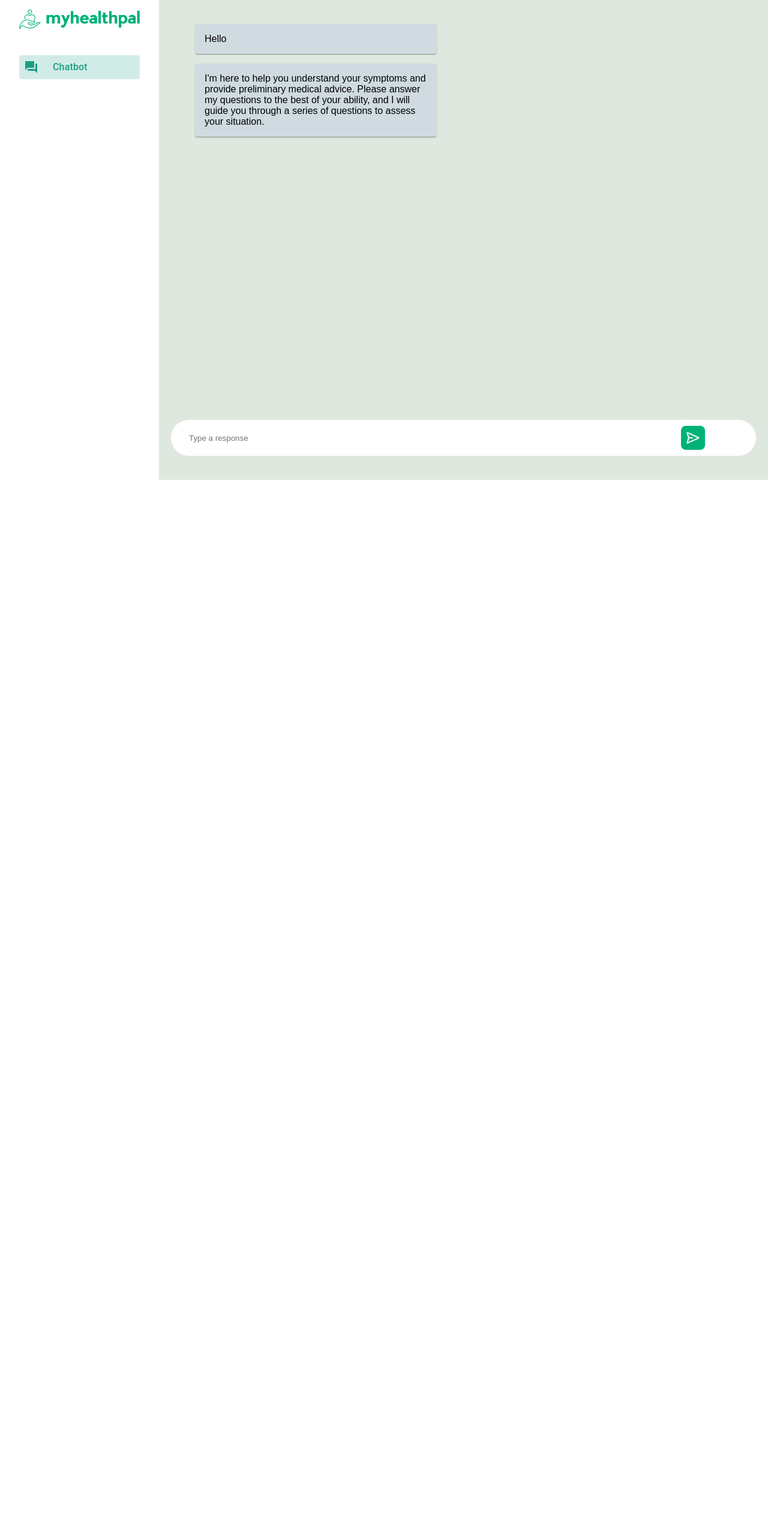
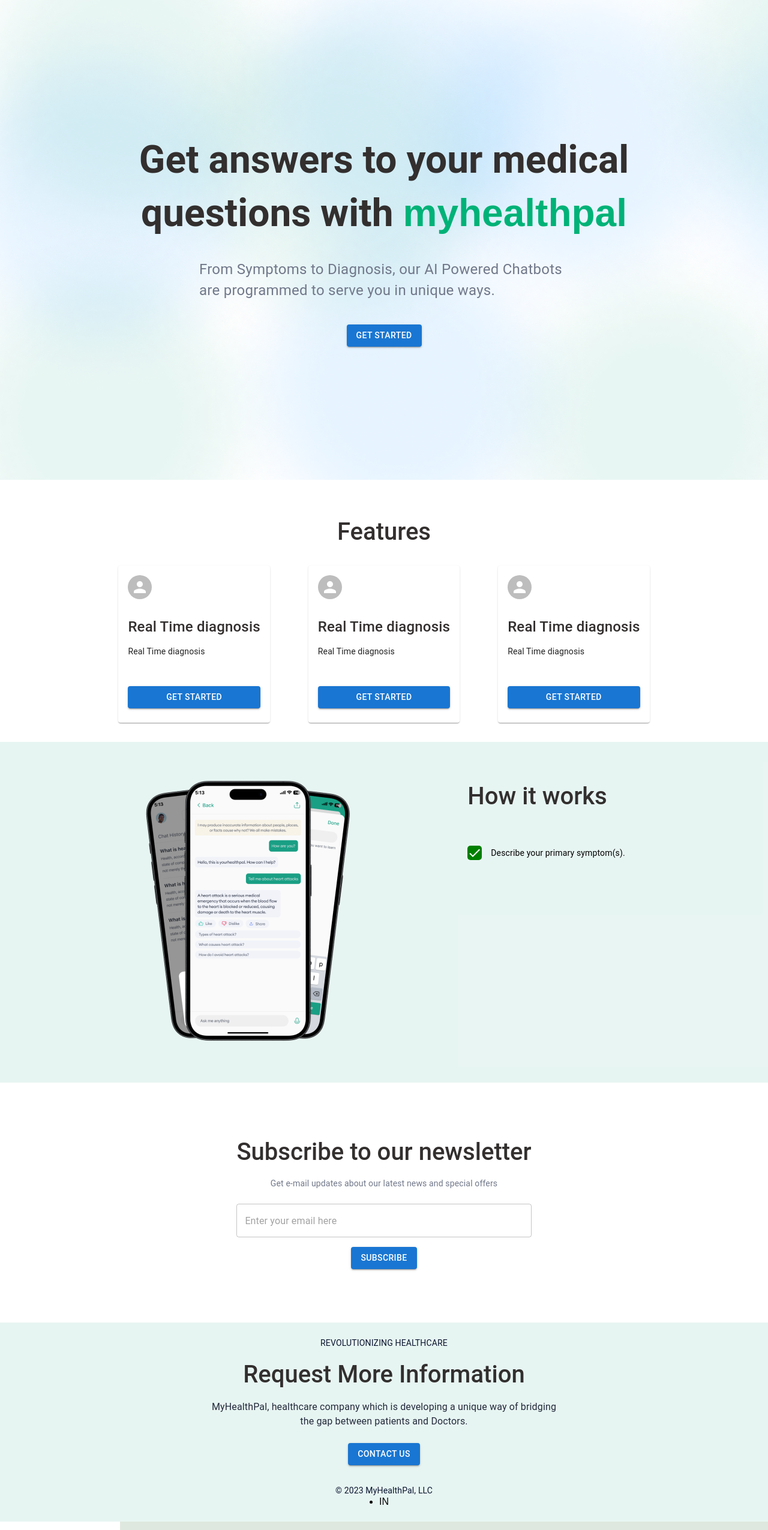
Before and after one commit to hemarle/health, a React (Create React App) app: page / in a window 1280 px wide. Shown: the top 2551 px of the page at 60% size. Before the commit the page ends 800 px from the top, so only its background shows below. Built offline with nearby package versions, Linux system fonts and the light colour scheme; a web font is replaced by a local one.

Commit message:
landing page

```diff
--- a/src/App.css
+++ b/src/App.css
@@ -4,3 +4,6 @@
   margin: 0;
   font-family: "Euclid Circular A", sans-serif;
 }
+img {
+  max-width: 100%;
+}
--- a/src/App.js
+++ b/src/App.js
@@ -8,7 +8,7 @@ import Landingpage from "./pages/landingpage/Landingpage";
 function App() {
   return (
     <Box>
-      {/* <Landingpage /> */}
+      <Landingpage />
       <Chat />
     </Box>
   );
--- a/src/pages/landingpage/Landingpage.jsx
+++ b/src/pages/landingpage/Landingpage.jsx
@@ -8,12 +8,16 @@ import {
   CardHeader,
   Stack,
   Typography,
+  TextField,
 } from "@mui/material";
-
+import hero from "../../assets/images/hero-bg.png";
+import mobileImg from "../../assets/images/Mobiles.png";
+import CheckIcon from "@mui/icons-material/Check";
 function Landingpage() {
   return (
     <Box>
       <Hero />
+
       <Features />
       <About />
       <Newsletter />
@@ -31,14 +35,31 @@ function Hero() {
         flexDirection: "column",
         alignItems: "center",
         justifyContent: "center",
-        minHeight: "50vh",
+        height: "100vh",
+        maxHeight: "900px",
+        background: `url(${hero}) no-repeat`,
+        backgroundSize: "cover",
       }}
     >
-      <Typography variant="h3" mb={2}>
-        Get Answers
+      <Typography
+        variant="h3"
+        mb={4}
+        fontWeight={600}
+        fontSize={64}
+        align="center"
+        sx={{ maxWidth: "900px", lineHeight: "89px", color: "#332F2F" }}
+      >
+        Get answers to your medical questions with{" "}
+        <span style={{ color: "#00B277" }}>myhealthpal</span>
       </Typography>
-      <Typography variant="body2" mb={3}>
-        From Symptoms
+      <Typography
+        variant="body2"
+        mb={5}
+        fontSize={24}
+        sx={{ maxWidth: "616px", color: "#71788A" }}
+      >
+        From Symptoms to Diagnosis, our AI Powered Chatbots are programmed to
+        serve you in unique ways.
       </Typography>
       <Button variant="contained"> Get Started</Button>
     </Box>
@@ -47,8 +68,23 @@ function Hero() {
 
 function Features() {
   return (
-    <Box>
-      <Stack direction="row" spacing={6} justifyContent="center">
+    <Box p={{ xs: 2, md: 3, lg: 4 }}>
+      <Typography
+        variant="h3"
+        align="center"
+        fontSize={40}
+        fontWeight={500}
+        my={4}
+        sx={{ color: "#332F2F" }}
+      >
+        Features
+      </Typography>
+      <Stack
+        direction="row"
+        flexWrap="wrap"
+        spacing={8}
+        justifyContent="center"
+      >
         <FeatureCard />
         <FeatureCard />
         <FeatureCard />
@@ -62,9 +98,27 @@ function FeatureCard() {
       <CardHeader avatar={<Avatar></Avatar>} />
 
       <CardContent>
-        <Typography variant="h4">Real Time diagnosis</Typography>
-        <Typography variant="body1">Real Time diagnosis</Typography>
-        <Button variant="contained">Get Started</Button>
+        <Typography
+          variant="h4"
+          fontSize={24}
+          fontWeight={500}
+          mb={2}
+          sx={{ color: "#332F2F" }}
+        >
+          Real Time diagnosis
+        </Typography>
+        <Typography
+          variant="body1"
+          fontSize={14}
+          fontWeight={400}
+          mb={1}
+          sx={{ height: "60px" }}
+        >
+          Real Time diagnosis
+        </Typography>
+        <Button fullWidth variant="contained">
+          Get Started
+        </Button>
       </CardContent>
     </Card>
   );
@@ -72,18 +126,40 @@ function FeatureCard() {
 
 function About() {
   return (
-    <Box>
-      <Stack direction={{ xs: "column-reverse", md: "row" }}>
+    <Box
+      sx={{ bgcolor: "rgba(25, 159, 132, 0.1)" }}
+      px={{ xs: 2, md: 6 }}
+      py={{ xs: 2, md: 8 }}
+    >
+      <Stack
+        direction={{ xs: "column-reverse", md: "row" }}
+        justifyContent="space-evenly"
+      >
         <Box>
-          <img src="" />
+          <img src={mobileImg} alt="mobile phone" />
         </Box>
         <Box>
-          <Typography variant="h5"> How it works</Typography>
+          <Typography
+            variant="h5"
+            fontSize={40}
+            fontWeight={500}
+            sx={{ color: "#332F2F" }}
+            mb={7}
+          >
+            {" "}
+            How it works
+          </Typography>
 
           <ul>
-            <li>
+            <li style={{ display: "flex", alignItems: "center", gap: "15px" }}>
               {/* icon */}
-              <Typography variant="body2"> Describe your bla bla</Typography>
+              <CheckIcon
+                sx={{ bgcolor: "green", color: "white", borderRadius: "5px" }}
+              />
+              <Typography variant="body2">
+                {" "}
+                Describe your primary symptom(s).
+              </Typography>
             </li>
           </ul>
         </Box>
@@ -94,23 +170,67 @@ function About() {
 
 function Newsletter() {
   return (
-    <Box sx={{
+    <Box
+      sx={{
         display: "flex",
         flexDirection: "column",
         alignItems: "center",
         justifyContent: "center",
-        minHeight: "200px",
-      }}>
-      <Typography variant="h5"> Subscribe to our newsletter</Typography>
-      <Typography variant="body2"> Subscribe to our newsletter</Typography>
-      <input placeholder="Enter your email here" />
-      <Button variant="contained">Subscribe</Button>
+        minHeight: "400px",
+      }}
+    >
+      <Box
+        sx={{
+          display: "flex",
+          flexDirection: "column",
+          alignItems: "center",
+          justifyContent: "center",
+          maxWidth: "600px",
+        }}
+      >
+        <Typography
+          variant="h5"
+          fontSize={40}
+          fontWeight={500}
+          sx={{ color: "#332F2F" }}
+          mb={2}
+        >
+          Subscribe to our newsletter
+        </Typography>
+        <Typography
+          mb={3}
+          variant="body2"
+          fontSize={14}
+          sx={{ color: "#71788A" }}
+        >
+          {" "}
+          Get e-mail updates about our latest news and special offers
+        </Typography>
+        <Box mb={2} sx={{ width: "100%" }}>
+          <TextField
+            fullWidth
+            placeholder="Enter your email here"
+            sx={{ borderRadius: "99px" }}
+          />{" "}
+        </Box>
+        <Button variant="contained">Subscribe</Button>
+      </Box>
     </Box>
   );
 }
 function Footer() {
   return (
-    <Box>
+    <Box
+      p={3}
+      sx={{
+        bgcolor: "rgba(25, 159, 132, 0.1)",
+        display: "flex",
+        flexDirection: "column",
+        alignItems: "center",
+        justifyContent: "center",
+        minHeight: "20vh",
+      }}
+    >
       <Box
         sx={{
           display: "flex",
@@ -118,15 +238,39 @@ function Footer() {
           alignItems: "center",
           justifyContent: "center",
           minHeight: "20vh",
+          maxWidth: "600px",
         }}
       >
-        <Typography variant="body2">kjd</Typography>
-        <Typography variant="hy">Request More Information</Typography>
-        <Typography variant="body1">Myblabla bla</Typography>
-        <Button variant="contained">Contact Us</Button>
-        <Typography variant="body2">Myblabla bla</Typography>
+        <Typography
+          variant="body2"
+          mb={2}
+          fontSize={14}
+          sx={{ color: "#0A142F" }}
+        >
+          REVOLUTIONIZING HEALTHCARE
+        </Typography>
+        <Typography
+          variant="h5"
+          fontWeight={500}
+          fontSize={40}
+          mb={2}
+          sx={{ color: "#332F2F" }}
+        >
+          Request More Information
+        </Typography>
+        <Typography variant="body1" align="center" color="#22293B" mb={3}>
+          MyHealthPal, healthcare company which is developing a unique way of
+          bridging the gap between patients and Doctors.
+        </Typography>
+        <Box  mb={4} >
+
+        <Button variant="contained">
+          Contact Us
+        </Button>
+        </Box>
+        <Typography variant="body2" fontSize={14} color="#0A142F">© 2023 MyHealthPal, LLC</Typography>
       </Box>
-      <Stack direction="row" justifyContent="space-evenly">
+      <Stack direction="row" justifyContent="space-between">
         <Box>{/* image */}</Box>
         <Box component="ul">
           <li> IN</li>
```
Also changed, not shown: src/assets/images/Mobiles.png (added), src/assets/images/hero-bg.png (added).
